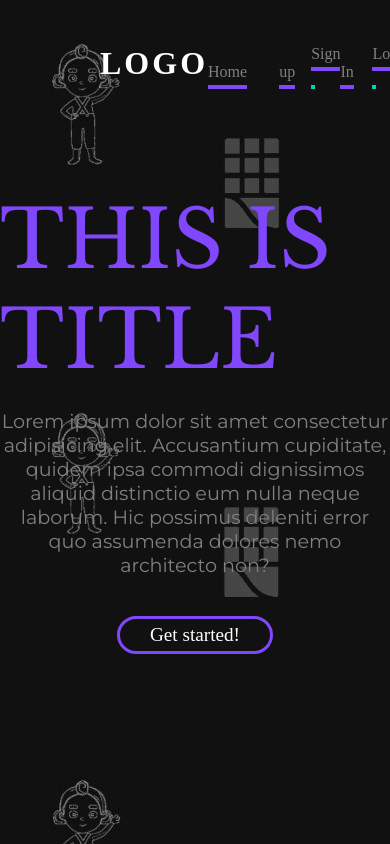
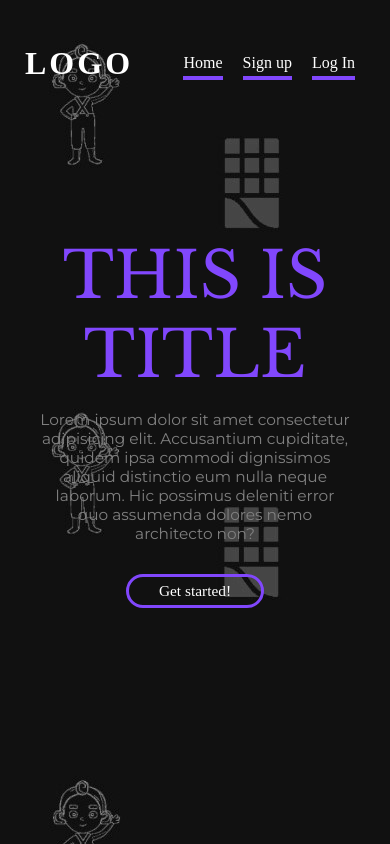
Before and after one commit to BVNCodeTech/exunhack, a Flask app: page / in a window 390 px wide. Run offline with Flask 2, Linux system fonts and the light colour scheme.

Commit message:
home made responsive

```diff
--- a/static/css/style.css
+++ b/static/css/style.css
@@ -37,12 +37,12 @@
 
 nav .navbar li a{
     position: relative;
-    color: grey;
     font-family: 'Poppins';
     margin: 0 2em ;
     padding-bottom: 5px;
     border-bottom: 4px solid var(--purple);
     transition: 300ms ease-out;
+    color: white;
 }
 
 nav .navbar li a:before{
@@ -57,7 +57,7 @@
 }
 
 nav .navbar li a:hover{
-    color: white;
+    color: var(--purple);
 }
 
 nav .navbar li a:hover::before{
@@ -73,7 +73,9 @@
 }
 
 .text{
-    width: 800px;
+    max-width: 800px;
+    text-align: center;
+    width: 80%;
     display: flex;
     flex-direction: column;
     justify-content: center;
@@ -112,3 +114,12 @@
     border: none;
     color: black;
 }
+
+@media all and (max-width: 740px){
+    nav{padding: 0 25px;}
+}
+
+@media all and (max-width: 500px){
+    nav .navbar li a{margin: 0 10px;}
+    .text{font-size: 80%;}
+}
```
